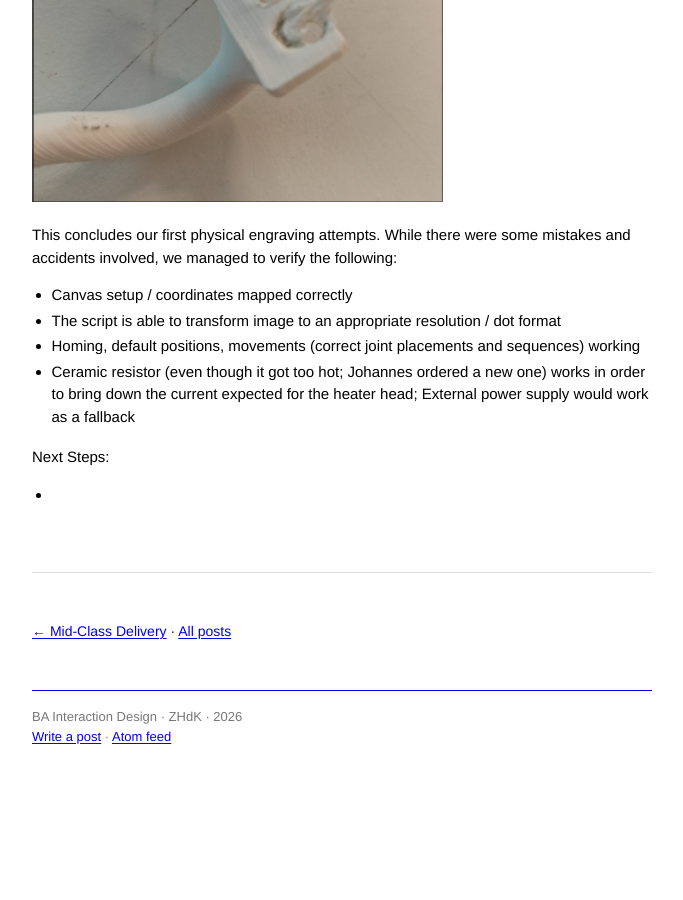
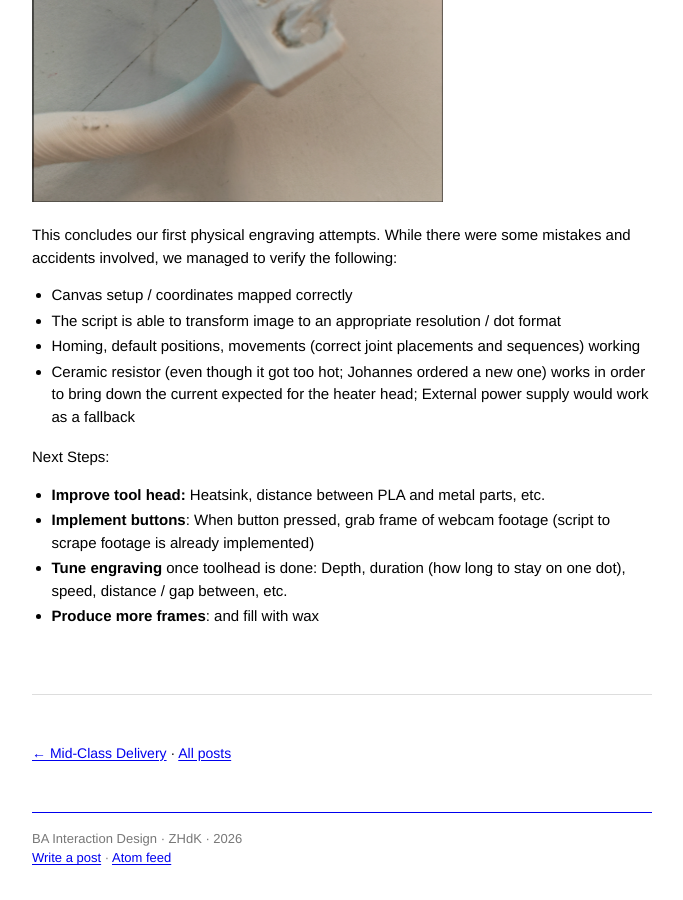
Before and after one commit to bonjourclaudio/aewwwww-blog, a Jekyll site: the page built from _posts/2026-11-18-engraving-programming.md, in a window 1280 px wide and 900 px high, scrolled down 4573 px. Shown: the whole window, without its empty margins (298-981 px from the left). Built offline with Jekyll 4.4.1, drawn with Linux system fonts in a browser that asks for light colours; before the commit the page ends 5351 px from its top, so only the background shows below that.

Commit message:
Update _posts/2026-11-18-engraving-programming.md (via Pages CMS)

```diff
--- a/_posts/2026-11-18-engraving-programming.md
+++ b/_posts/2026-11-18-engraving-programming.md
@@ -98,4 +98,7 @@ This concludes our first physical engraving attempts. While there were some mist
 
 Next Steps:
 
--
+- **Improve tool head:** Heatsink, distance between PLA and metal parts, etc.
+- **Implement buttons**: When button pressed, grab frame of webcam footage (script to scrape footage is already implemented)
+- **Tune engraving** once toolhead is done: Depth, duration (how long to stay on one dot), speed, distance / gap between, etc.
+- **Produce more frames**: and fill with wax
```
